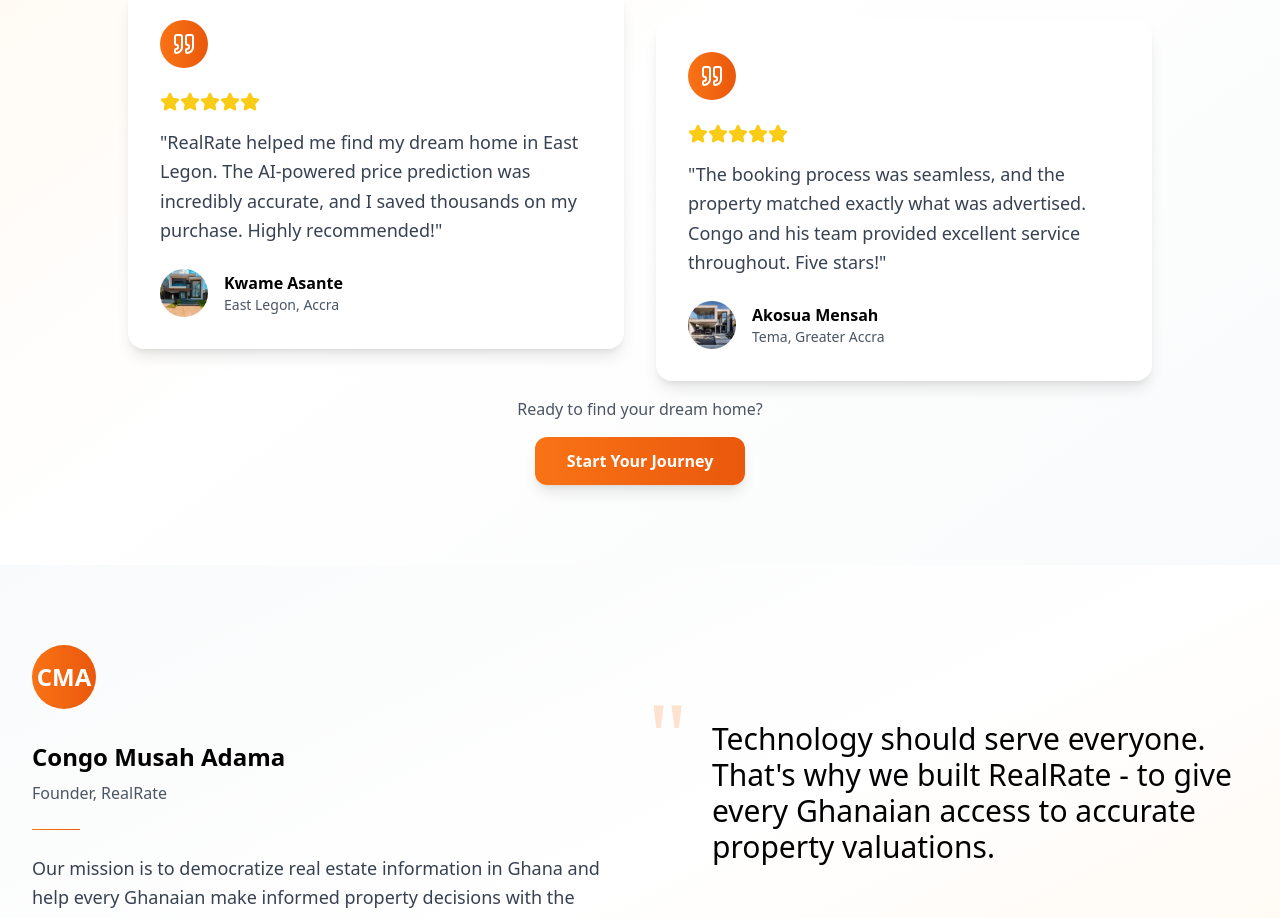
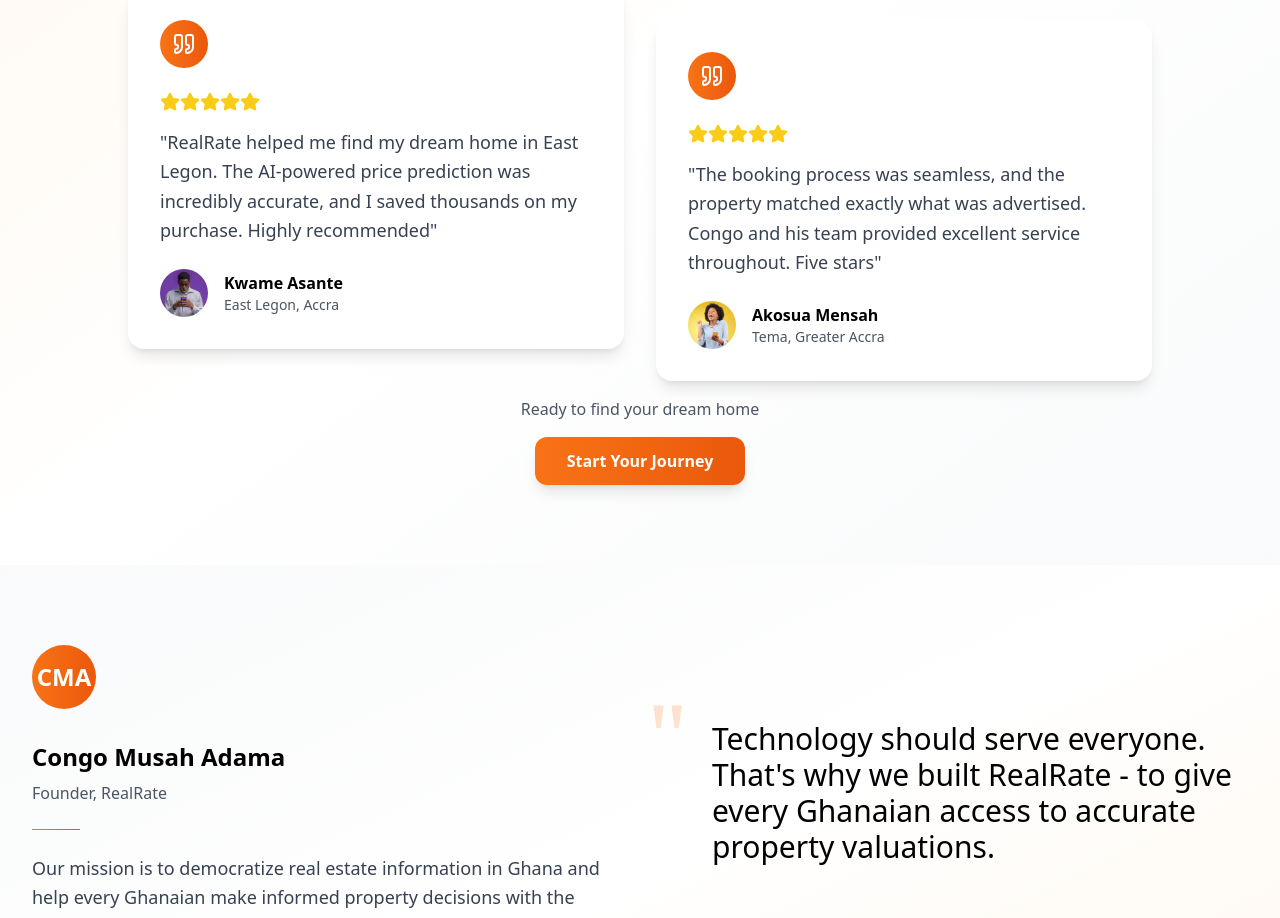
Before and after one commit to CongoMusahAdama/rrate, a React (Vite) app: page / in a window 1280 px wide. Shown: the part 2060-2978 px from the top of the page. Built offline with nearby package versions, Linux system fonts and the light colour scheme.

Commit message:
Fix: Update testimonials and remove exclamation marks
- Added customer images to the testimonials section.
- Removed exclamation marks from the "TESTIMONIALS" heading and the homepage.

```diff
--- a/src/components/CustomerTestimonials.tsx
+++ b/src/components/CustomerTestimonials.tsx
@@ -8,16 +8,16 @@ const testimonials = [
     name: 'Kwame Asante',
     location: 'East Legon, Accra',
     rating: 5,
-    text: 'RealRate helped me find my dream home in East Legon. The AI-powered price prediction was incredibly accurate, and I saved thousands on my purchase. Highly recommended!',
-    avatar: '/lovable-uploads/56ab0d76-187c-4e43-8987-72ec33523c4d.png'
+    text: 'RealRate helped me find my dream home in East Legon. The AI-powered price prediction was incredibly accurate, and I saved thousands on my purchase. Highly recommended',
+    avatar: '/lovable-uploads/6b288a42-15bd-4c5d-a7cf-238470f6e2c9.png'
   },
   {
     id: 2,
     name: 'Akosua Mensah',
     location: 'Tema, Greater Accra',
     rating: 5,
-    text: 'The booking process was seamless, and the property matched exactly what was advertised. Congo and his team provided excellent service throughout. Five stars!',
-    avatar: '/lovable-uploads/c25a6ce0-4d21-4693-b1d6-c673df380c02.png'
+    text: 'The booking process was seamless, and the property matched exactly what was advertised. Congo and his team provided excellent service throughout. Five stars',
+    avatar: '/lovable-uploads/7edcfe81-d0cd-47a3-bb86-04e08df130e4.png'
   }
 ];
 
@@ -94,7 +94,7 @@ const CustomerTestimonials = () => {
 
         {/* Call to Action */}
         <div className={`text-center mt-12 transform transition-all duration-1000 delay-1000 ${isVisible ? 'translate-y-0 opacity-100' : 'translate-y-10 opacity-0'}`}>
-          <p className="text-gray-600 mb-4">Ready to find your dream home?</p>
+          <p className="text-gray-600 mb-4">Ready to find your dream home</p>
           <button className="bg-gradient-to-r from-orange-500 to-orange-600 text-white px-8 py-3 rounded-xl font-semibold hover:from-orange-600 hover:to-orange-700 transition-all transform hover:scale-105 shadow-lg hover:shadow-xl">
             Start Your Journey
           </button>
```
Also changed, not shown: public/lovable-uploads/6b288a42-15bd-4c5d-a7cf-238470f6e2c9.png (added), public/lovable-uploads/7edcfe81-d0cd-47a3-bb86-04e08df130e4.png (added).
